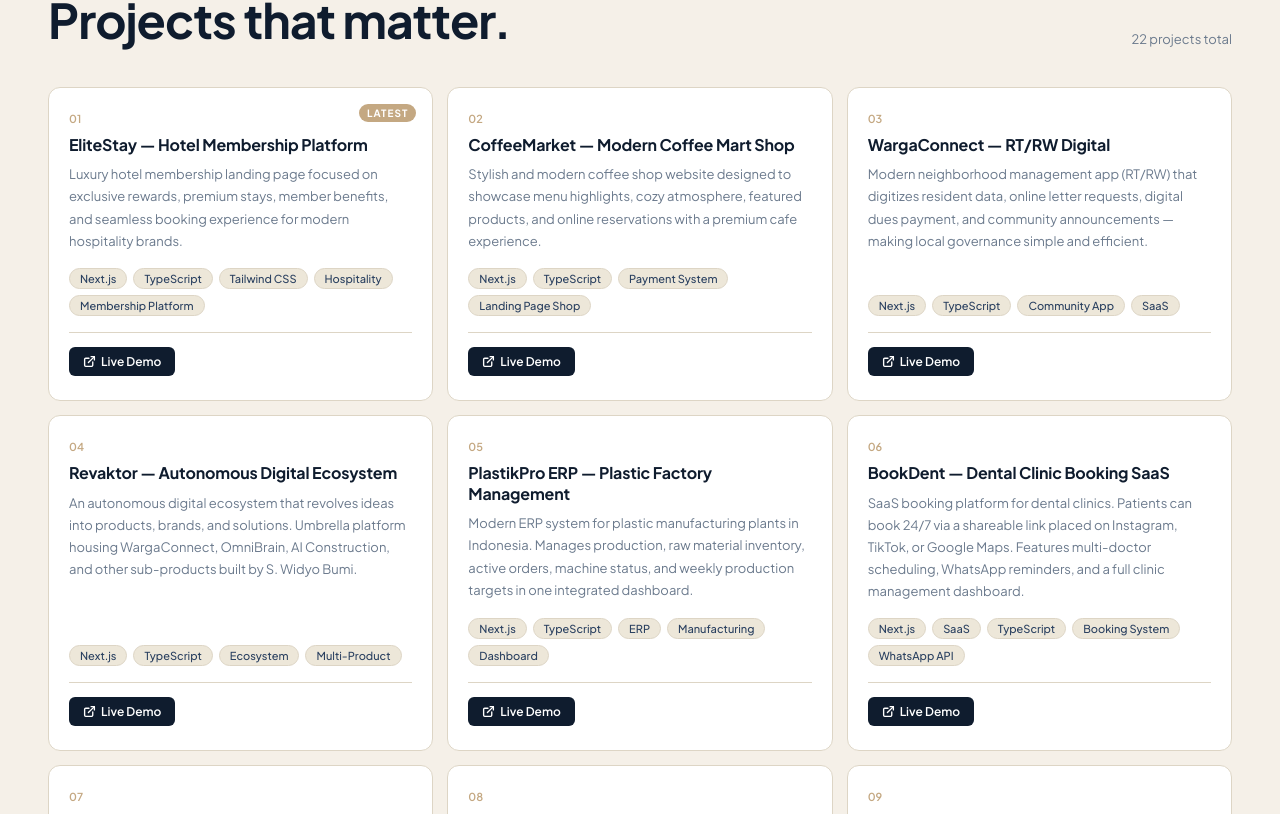
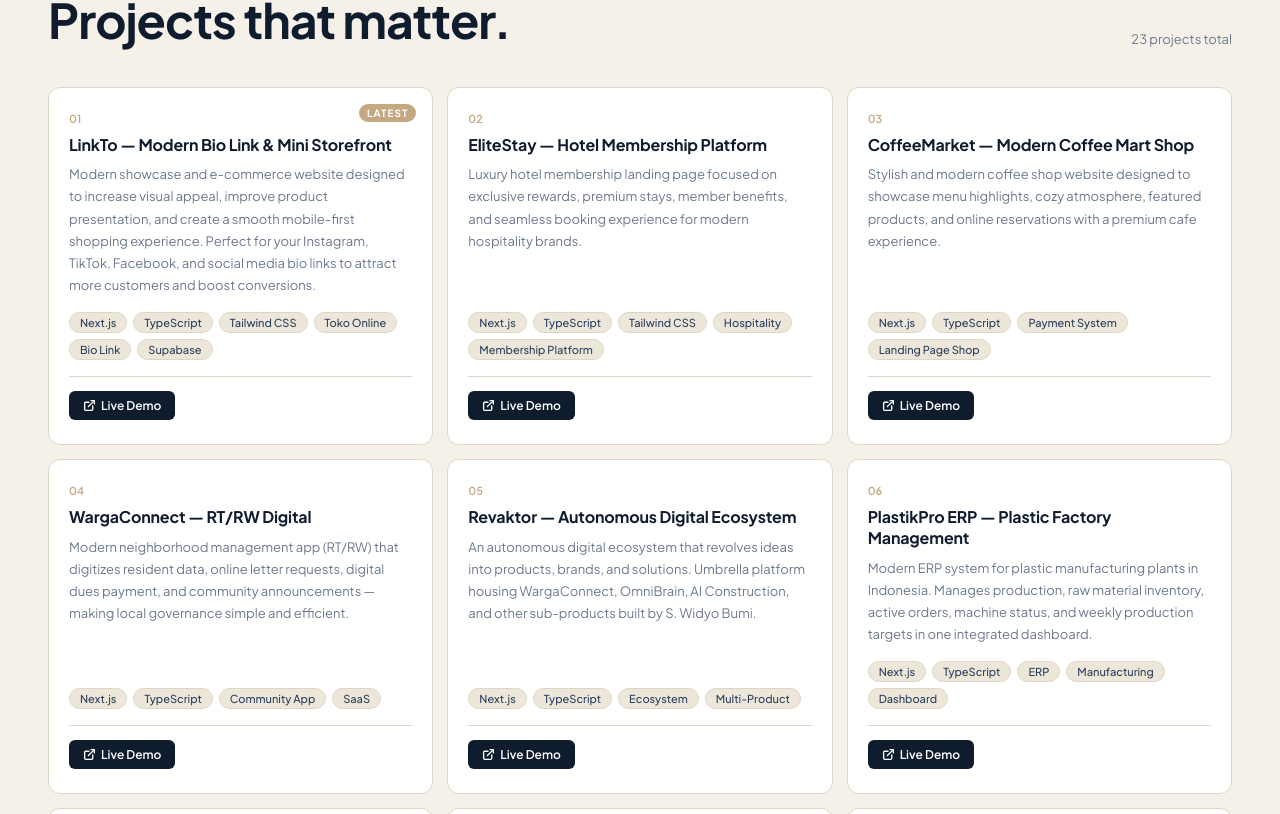
Before and after one commit to vanbumi/portfolio, a Next.js app: page / in a window 1280 px wide. Shown: the part 1546-2360 px from the top of the page. Built offline with nearby package versions, Linux system fonts and the light colour scheme.

Commit message:
Add more project.

```diff
--- a/src/data/projects.ts
+++ b/src/data/projects.ts
@@ -2,6 +2,13 @@
 // Nomor urut & stats di Hero otomatis terupdate
 
 export const projects = [
+  {
+    title: 'LinkTo — Modern Bio Link & Mini Storefront',
+    desc: 'Modern showcase and e-commerce website designed to increase visual appeal, improve product presentation, and create a smooth mobile-first shopping experience. Perfect for your Instagram, TikTok, Facebook, and social media bio links to attract more customers and boost conversions.',
+    tags: ['Next.js', 'TypeScript', 'Tailwind CSS', 'Toko Online', 'Bio Link', 'Supabase'],
+    live: 'https://linkto.revaktor.com/',
+    github: null,
+  },
   {
     title: 'EliteStay — Hotel Membership Platform',
     desc: 'Luxury hotel membership landing page focused on exclusive rewards, premium stays, member benefits, and seamless booking experience for modern hospitality brands.',
```
